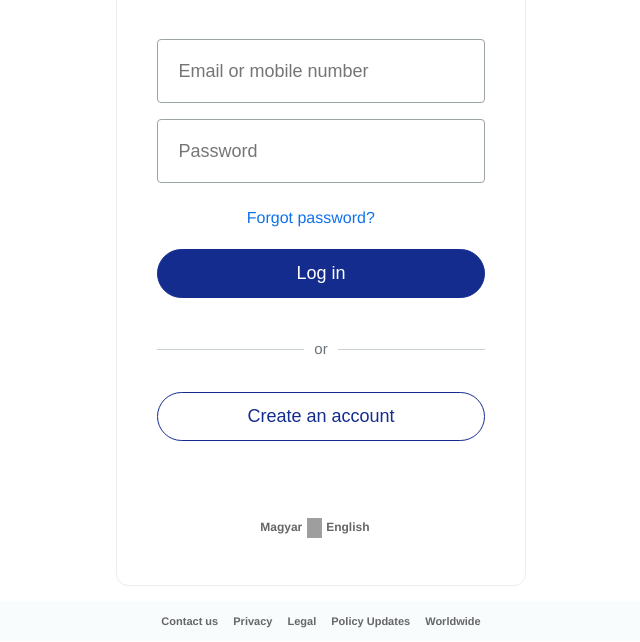
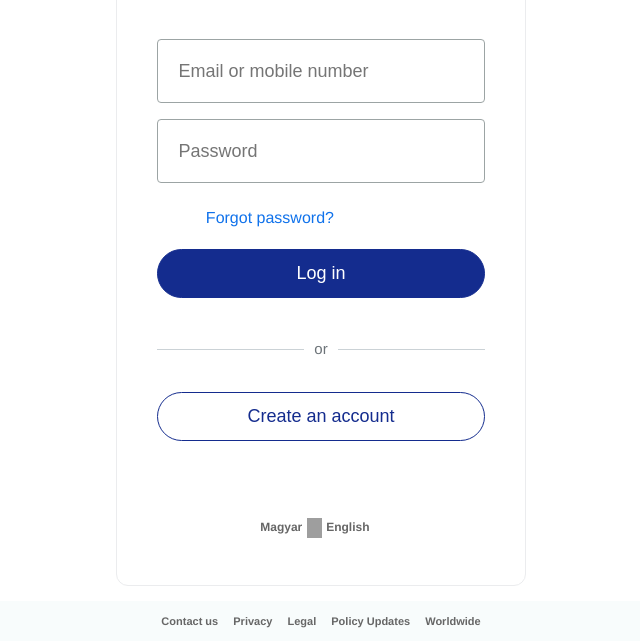
Before and after one commit to arman1108/paypal2, a plain HTML site: page index.html in a window 1280 px wide. Shown: the part 174-816 px from the top of the page, without its empty margins (319-959 px from the left). Drawn offline with Linux system fonts and the light colour scheme; grey boxes are pictures that could not be loaded.

Commit message:
Update index.css

```diff
--- a/index.css
+++ b/index.css
@@ -7,7 +7,7 @@
     font-family: pp-sans-big-medium,Helvetica Neue,Arial,sans-serif;
     font-weight: 400;
     display: inline-block;
-	margin-left:-5%;
+	margin-left:-25%;
 
 }
 
```
